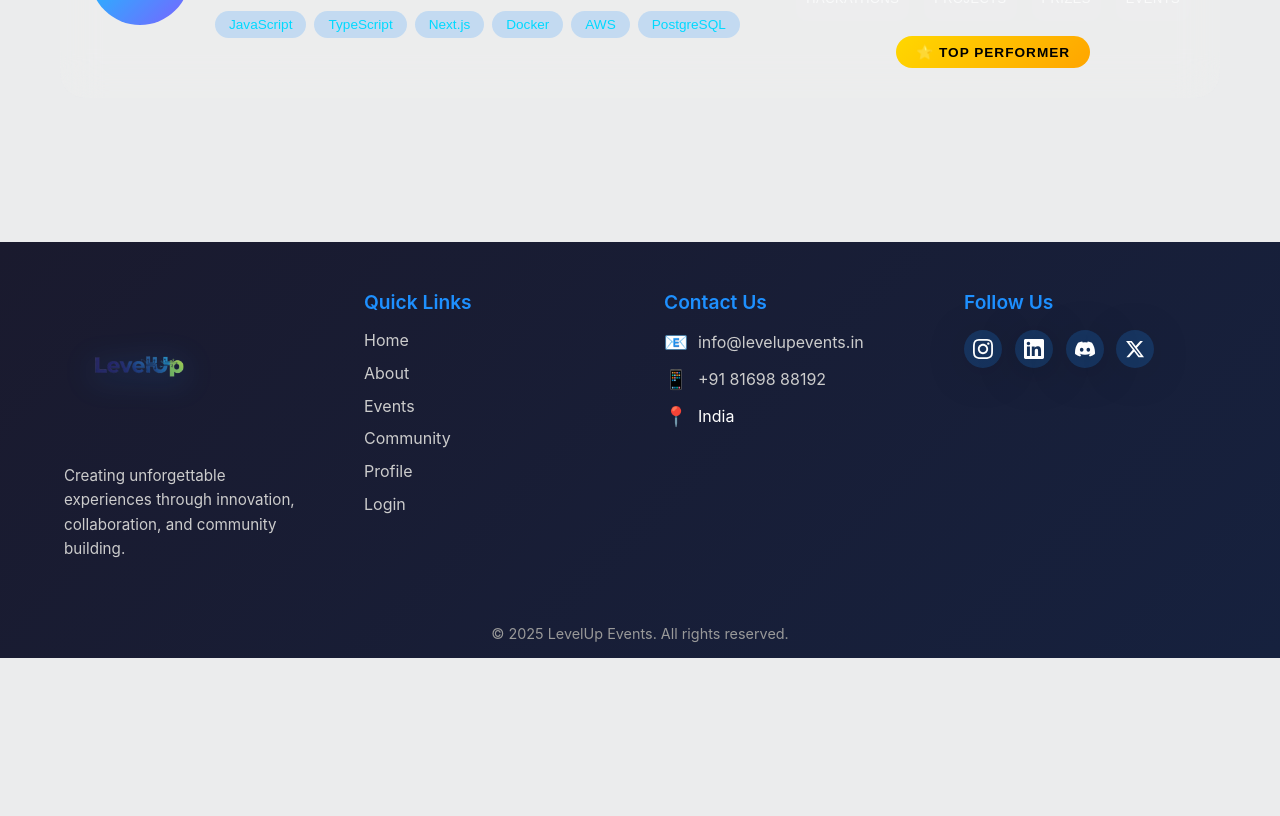
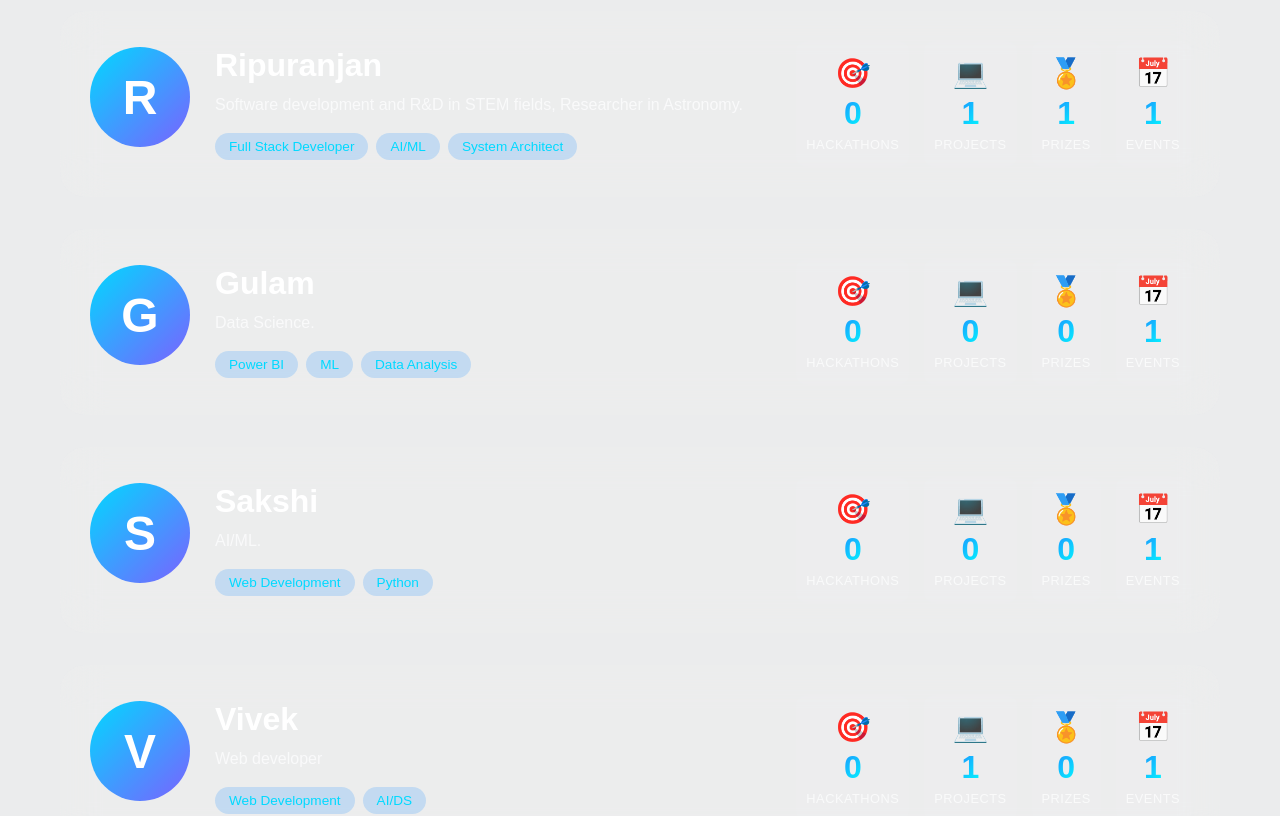
Before and after one commit to NishantLohar/levelup-website-, a React (Create React App) app: page /profile in a window 1280 px wide. Shown: the part 1240-2056 px from the top of the page. Before the commit the page ends 1898 px from the top, so only its background shows below. Built offline with nearby package versions, Linux system fonts and the light colour scheme.

Commit message:
Updated UI and content

```diff
--- a/src/components/AnnouncementBanner.js
+++ b/src/components/AnnouncementBanner.js
@@ -18,7 +18,7 @@ const AnnouncementBanner = () => {
     return () => window.removeEventListener('scroll', handleScroll);
   }, []);
 
-  const message = "• Hack The Hype 🏆 2026 48hr Offline Hackathon";
+  const message = "• HackTheHype Hackathon🏆 Open Tech 2026";
   const repeatedMessage = Array(20).fill(message).join(" ");
 
   return (
--- a/src/components/CommunityStats.js
+++ b/src/components/CommunityStats.js
@@ -93,7 +93,7 @@ const CommunityStats = () => {
             <path d="M16 13c-.91 0-1.77.13-2.57.37.88.9 1.57 2.09 1.57 3.63v2h9v-2c0-2.66-5.33-4-8-4z" />
           </svg>
           <div className="stat-number">{partners}</div>
-          <div className="stat-label">Partnerships</div>
+          <div className="stat-label">Partnerships & Sponsorship</div>
         </motion.div>
       </div>
     </section>
--- a/src/pages/Home.js
+++ b/src/pages/Home.js
@@ -278,7 +278,7 @@ const Home = () => {
         </motion.div>
       </section>
 
-      <PartnersCarousel title="Trusted by Our Partners" />
+      <PartnersCarousel title="Trusted by Our Partners & Sponsor" />
       <CommunityStats />
 
       {/* Mentor Section */}
@@ -290,7 +290,7 @@ const Home = () => {
     viewport={{ once: true }}
     transition={{ duration: 0.6 }}
   >
-    <h2>Meet Our Top<span className="highlight">Mentors</span></h2>
+    <h2>Meet Our Top <span className="highlight"> Mentors</span></h2>
     <p>Learn from industry experts who are passionate about guiding the next generation</p>
   </motion.div>
 
--- a/src/pages/Profile.js
+++ b/src/pages/Profile.js
@@ -44,6 +44,67 @@ const Profile = () => {
       color: "#00D9FF",
       skills: ["JavaScript", "TypeScript", "Next.js", "Docker", "AWS", "PostgreSQL"]
     },
+    {
+      id: 4,
+      name: "Ripuranjan",
+      description: "Software development and R&D in STEM fields, Researcher in Astronomy.",
+      avatar: "R",
+      hackathons: 0,
+      projects: 1,
+      prizes: 1,
+      Events: 1,
+      color: "#00D9FF",
+      skills: ["Full Stack Developer", "AI/ML", "System Architect"]
+    },
+    {
+      id: 5,
+      name: "Gulam",
+      description: "Data Science.",
+      avatar: "G",
+      hackathons: 0,
+      projects: 0,
+      prizes: 0,
+      Events: 1,
+      color: "#00D9FF",
+      skills: ["Power BI", "ML", "Data Analysis" ]
+    },
+    {
+      id: 6,
+      name: "Sakshi",
+      description: "AI/ML.",
+      avatar: "S",
+      hackathons: 0,
+      projects: 0,
+      prizes: 0,
+      Events: 1,
+      color: "#00D9FF",
+      skills: ["Web Development","Python" ]
+    },
+    {
+      id: 7,
+      name: "Vivek",
+      description: "Web developer",
+      avatar: "V",
+      hackathons: 0,
+      projects: 1,
+      prizes: 0,
+      Events: 1,
+      color: "#00D9FF",
+      skills: ["Web Development","AI/DS" ]
+    },
+    // {
+    //   id: 8,
+    //   name: "Simmi",
+    //   description: "Web developer",
+    //   avatar: "S",
+    //   hackathons: 0,
+    //   projects: 1,
+    //   prizes: 0,
+    //   Events: 1,
+    //   color: "#00D9FF",
+    //   skills: ["Web Development","AI/DS" ]
+    // },
+
   ];
 
   // Initialize Lenis smooth scrolling
@@ -156,9 +217,9 @@ const Profile = () => {
             whileHover={{ y: -5 }}
           >
             {/* Rank Badge */}
-            <div className="rank-badge" style={{ background: user.color }}>
+            {/* <div className="rank-badge" style={{ background: user.color }}>
               {getMedalEmoji(index)}
-            </div>
+            </div> */}
 
             {/* Left Section: Avatar + Info */}
             <div className="profile-left">
@@ -221,11 +282,11 @@ const Profile = () => {
                 </motion.div>
               </div>
 
-              {index < 3 && (
+              {/* {index < 3 && (
                 <div className="spotlight-badge">
                   ⭐ Top Performer
                 </div>
-              )}
+              )} */}
             </div>
           </motion.div>
         ))}
```
